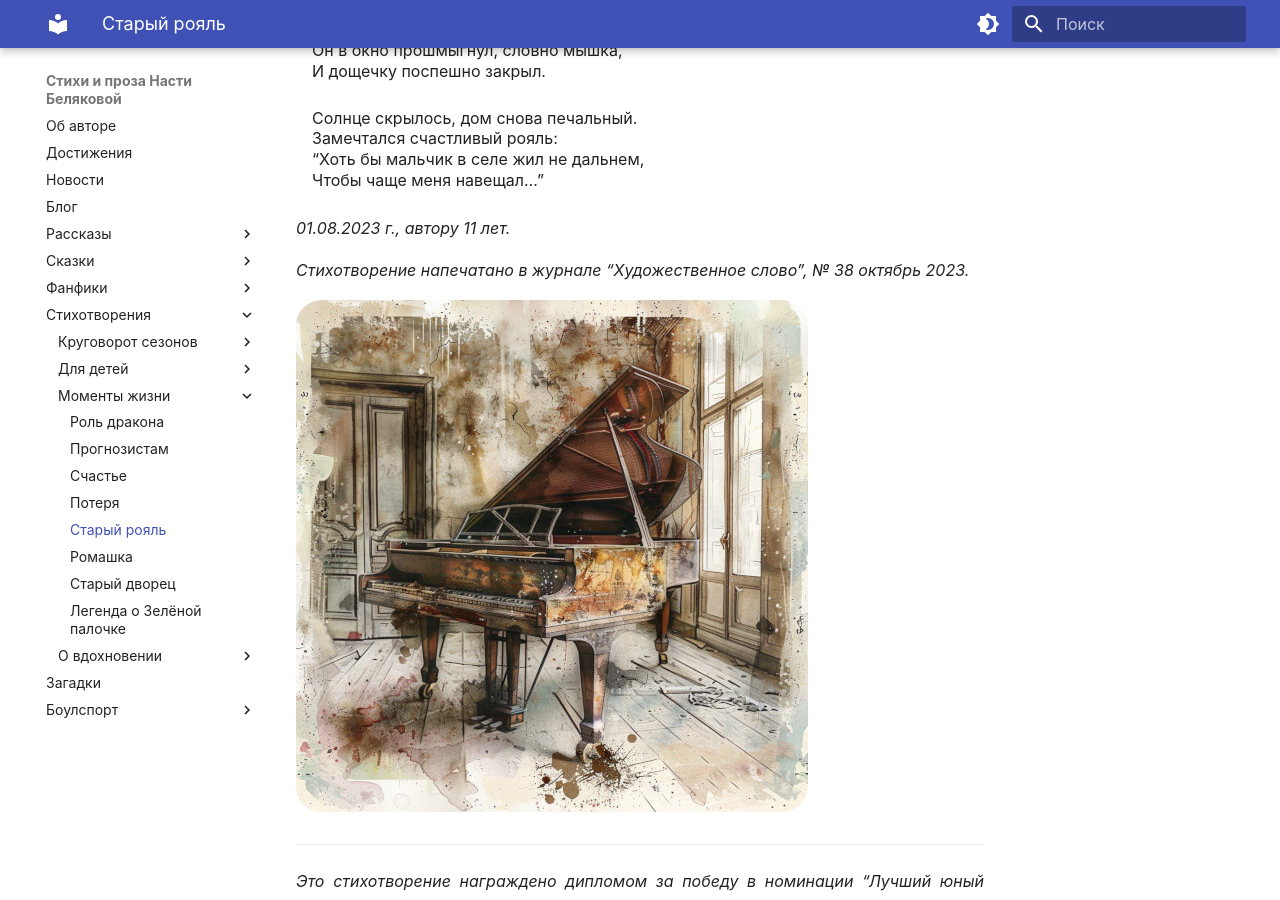
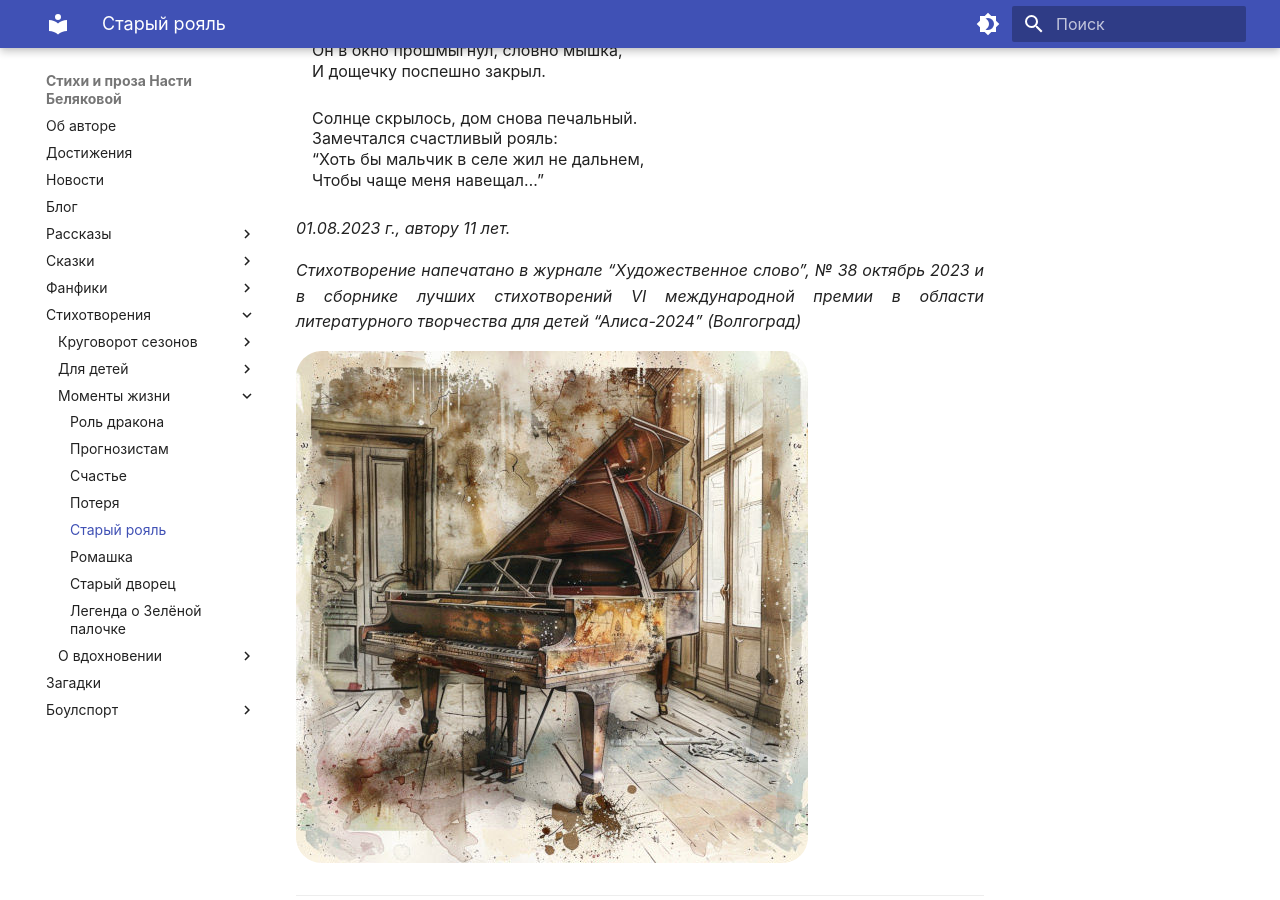
Before and after one commit to lib-beliakova/lib-beliakova.github.io, an MkDocs documentation site: the page built from docs/poems/old-piano.md, in a window 1280 px wide and 900 px high, scrolled down 1051 px. Built offline with MkDocs 1.6.1 and Material for MkDocs 9.7.7, drawn with Linux system fonts in a browser that asks for light colours.

```diff
--- a/docs/poems/old-piano.md
+++ b/docs/poems/old-piano.md
@@ -52,7 +52,7 @@
 
 *01.08.2023 г., автору 11 лет.*
 
-*Стихотворение напечатано в журнале “Художественное слово”, № 38 октябрь 2023.*
+*Стихотворение напечатано в журнале “Художественное слово”, № 38 октябрь 2023 и в сборнике лучших стихотворений VI международной премии в области литературного творчества для детей "Алиса-2024" (Волгоград)*
 
 ![Старый рояль](../images/old-piano.jpg)
 
```
Also changed, not shown: docs/achievements.md (+2 -0 lines), docs/poems/being-small.md (+2 -0 lines), docs/poems/ink-lines.md (+2 -0 lines), docs/stories/first-in-orbit.md (+2 -0 lines).
